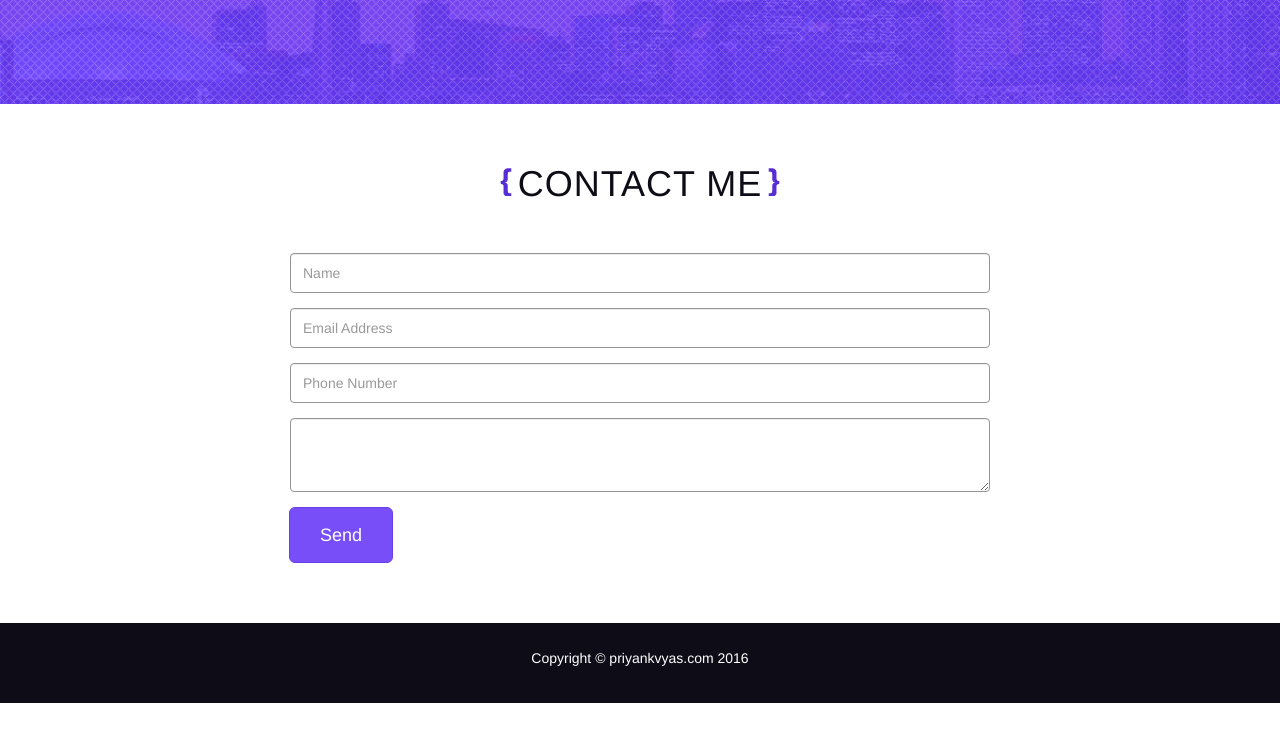
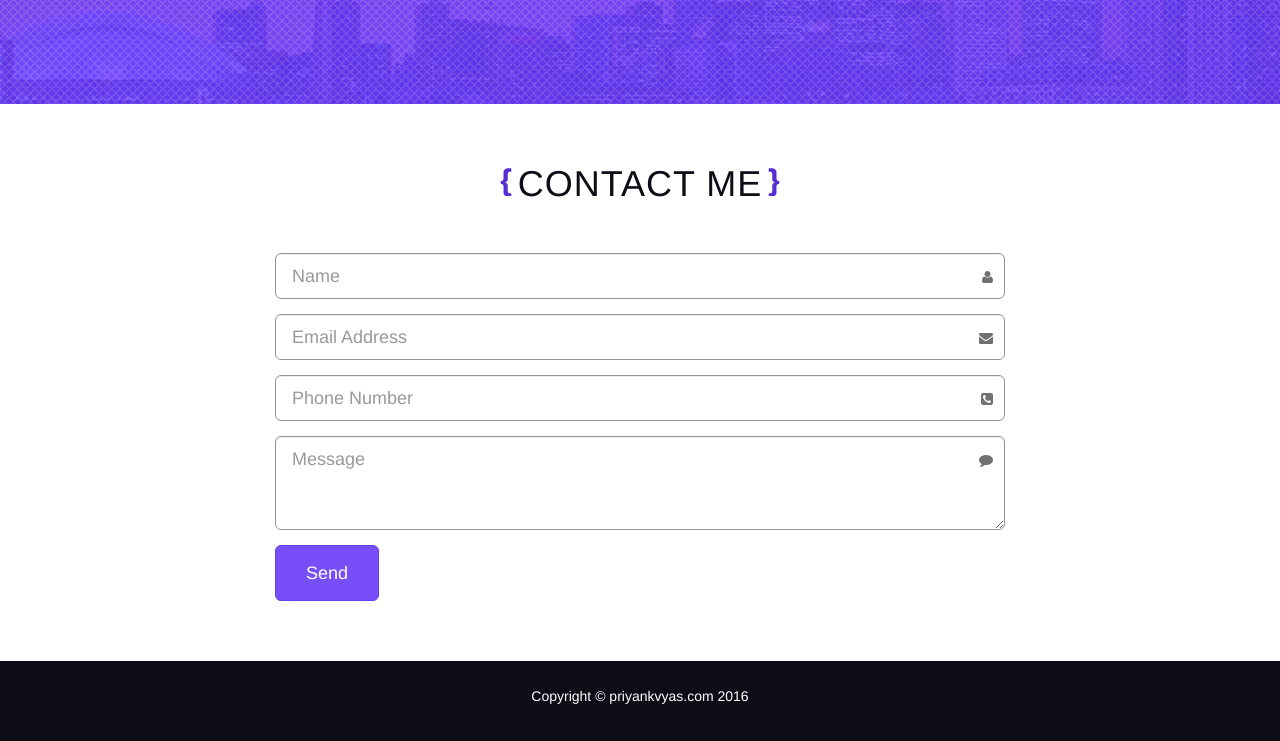
Before and after one commit to priyank5590/Assignment-1---Mini-Portfolio, a plain HTML site: page index.html in a window 1280 px wide. Shown: the part 1695-2436 px from the top of the page. Before the commit the page ends 2398 px from the top, so only its background shows below. Drawn offline with Linux system fonts and the light colour scheme.

Commit message:
contact form updated

```diff
--- a/content/custom.css
+++ b/content/custom.css
@@ -35,7 +35,7 @@ header .title {
 header .subtitle {
 	font-size: 3em;
 	display: block;
-	font-weight:300;
+	font-weight: 300;
 }
 @media screen and (max-width: 480px) {
 header .title {
@@ -52,7 +52,7 @@ header .title {
 header .subtitle {
 	font-size: 2em;
 	display: block;
-	font-weight:300;
+	font-weight: 300;
 }
 }
 section {
@@ -73,25 +73,23 @@ section h1:after {
 section h1:before {
 	content: url(../images/open-bracket.png);
 }
-section a{
+section a {
 	color: #333;
-	text-align:center;
+	text-align: center;
 }
 section a:hover {
 	color: #572ed5;
 	text-decoration: none;
 	transition: ease 0.3s;
 }
-section h3{
+section h3 {
 	color: #333;
-	text-align:center;
+	text-align: center;
 }
 section p {
 	margin: 0 auto 40px;
-	text-align:center;
+	text-align: center;
 }
-
-
 .aboutme {
 	background: url(../images/about-bg.jpg) #6534ff;
 	height: 100%;
@@ -101,7 +99,7 @@ section p {
 	color: #FFF;
 	background-size: cover;
 	padding: 80px 0px;
-	min-height:550px;
+	min-height: 550px;
 }
 div h1 {
 	color: #fff;
@@ -117,8 +115,7 @@ div h1 {
 	background-color: #774ef7;
 	border-color: #683fe6;
 	color: #ffffff;
-	margin-left:14px;
-	padding:15px 30px;
+	padding: 15px 30px;
 }
 .btn-success-custom:hover {
 	background-color: #683fe6;
@@ -129,14 +126,13 @@ div h1 {
 	min-height: 60px;
 	background-color: #0e0c17;
 }
-footer p{
-	color:#FFF;
-	line-height:70px;
-	text-align:center;
+footer p {
+	color: #FFF;
+	line-height: 70px;
+	text-align: center;
 }
 section figure {
-	background:url(../images/link.png) center;
-
+	background: url(../images/link.png) center;
 }
 section figure img {
 	opacity: 1;
@@ -146,3 +142,27 @@ section figure img {
 section figure:hover img {
 	opacity: .1;
 }
+.contact .left-inner-addon {
+	position: relative;
+}
+.contact .left-inner-addon input {
+	padding-left: 30px;
+}
+.contact .left-inner-addon i {
+	position: absolute;
+	padding: 10px 12px;
+	pointer-events: none;
+}
+.contact .right-inner-addon {
+	position: relative;
+}
+.contact .right-inner-addon input {
+	padding-right: 30px;
+}
+.contact .right-inner-addon i {
+	position: absolute;
+	right: 0px;
+	padding: 17px 12px;
+	pointer-events: none;
+	color:#717171;
+}
--- a/index.html
+++ b/index.html
@@ -1,7 +1,6 @@
 <!DOCTYPE html>
 <html lang="en">
 <head>
-
 <meta charset="utf-8">
 <meta http-equiv="X-UA-Compatible" content="IE=edge">
 <meta name="viewport" content="width=device-width, initial-scale=1">
@@ -16,7 +15,6 @@
 <!--css files ends-->
 
 <title>Priyank Vyas - Portfolio</title>
-
 </head>
 
 <body>
@@ -52,22 +50,20 @@
 <section id="portfolio"  class="container">
 	<h1 id="portfolio_title">Portfolio</h1>
 	<div class="col-md-12">
-		<div class="col-md-4 portfolio-item">
-			<a href="http://gc200322556.computerstudi.es/project/" target="_blank">
+		<div class="col-md-4 portfolio-item"> <a href="http://gc200322556.computerstudi.es/project/" target="_blank">
 			<figure><img src="images/project1.jpg" alt="Project-1" width="700" height="500" class="img-responsive"></figure>
 			</a>
 			<h3> <a href="http://gc200322556.computerstudi.es/project/" target="_blank">Delight - Antique Lamps</a></h3>
 			<p id="firstProject"></p>
 		</div>
-		<div class="col-md-4 portfolio-item">
-			<a href="https://play.google.com/store/apps/details?id=com.shopzgala" target="_blank">
+		<div class="col-md-4 portfolio-item"> <a href="https://play.google.com/store/apps/details?id=com.shopzgala" target="_blank">
 			<figure><img class="img-responsive" src="images/project2.jpg" width="700" height="500" alt="Shopzgala"></figure>
 			</a>
 			<h3><a href="https://play.google.com/store/apps/details?id=com.shopzgala" target="_blank">Shopzgala</a></h3>
 			<p id="secondProject"></p>
 		</div>
-		<div class="col-md-4 portfolio-item">
-			<a href="http://www.workhiveapp.com/" target="_blank"><figure><img class="img-responsive" src="images/project3.jpg" width="700" height="500" alt="Workhive"></figure>
+		<div class="col-md-4 portfolio-item"> <a href="http://www.workhiveapp.com/" target="_blank">
+			<figure><img class="img-responsive" src="images/project3.jpg" width="700" height="500" alt="Workhive"></figure>
 			</a>
 			<h3><a href="http://www.workhiveapp.com/" target="_blank">Workhive</a></h3>
 			<p id="thirdProject"></p>
@@ -91,35 +87,35 @@
 <!-- contact section starts -->
 <section id="contact" class="container">
 	<h1 id="contactme_title">Contact Me</h1>
+	<div class="contact">
+		<div class="col-md-8 col-md-offset-2">
 			<form method="post" action="index.html">
-			<div class="col-md-8 col-md-offset-2 control-group">
-				<div class="form-group col-xs-12">
-					<input name="name" type="text" class="form-control" placeholder="Name"  required data-validation-required-message="Please enter your name.">
+				<div class="form-group">
+					<div class="right-inner-addon"> <i class="fa fa-user"></i>
+						<input class="form-control input-lg" placeholder="Name" type="text" id="userName" required>
 					</div>
 				</div>
-
-			<div class="col-md-8 col-md-offset-2 control-group">
-				<div class="form-group col-xs-12 floating-label-form-group controls">
-					<input name="email" type="email" class="form-control" placeholder="Email Address" id="email" required data-validation-required-message="Please enter your email address.">
+				<div class="form-group">
+					<div class="right-inner-addon"> <i class="fa fa-envelope"></i>
+						<input class="form-control input-lg" placeholder="Email Address" type="text" id="email" required>
 					</div>
 				</div>
-
-			<div class="col-md-8 col-md-offset-2 control-group">
-				<div class="form-group col-xs-12 floating-label-form-group controls">
-					<input name="phone" type="tel" class="form-control" placeholder="Phone Number" id="phone" required data-validation-required-message="Please enter your phone number.">
+				<div class="form-group">
+					<div class="right-inner-addon"> <i class="fa fa-phone-square"></i>
+						<input class="form-control input-lg" placeholder="Phone Number" type="text" id="phone" required>
 					</div>
 				</div>
-
-			<div class="col-md-8 col-md-offset-2 control-group">
-				<div class="form-group col-xs-12 floating-label-form-group controls">
-					<textarea rows="3" name="usermsg" class="form-control" placeholder="Message" id="message" required data-validation-required-message="Please enter a message."> </textarea>
+				<div class="form-group">
+					<div class="right-inner-addon"> <i class="fa fa-comment"></i>
+						<textarea rows=3 class="form-control input-lg" placeholder="Message" id="message" type="text" ></textarea>
 					</div>
 				</div>
-			<div class="col-md-8 col-md-offset-2 control-group">
-				<button class="btn btn-success-custom btn-lg" type="submit">Send</button>
+				<div class="control-group">
+				<button type="submit"  class="btn btn-success-custom btn-lg" id="submitButton">Send</button>
 				</div>
-
 			</form>
+		</div>
+	</div>
 </section>
 <!-- contact section ends -->
 
@@ -128,7 +124,6 @@
 	<div class="container">
 		<p>Copyright © priyankvyas.com 2016</p>
 	</div>
-
 </footer>
 <!-- footer section ends -->
 
--- a/scripts/app.js
+++ b/scripts/app.js
@@ -14,11 +14,7 @@
 			aboutme,
 			portfolio_title,
 			aboutme_title,
-			contactme_title,
-			delight, shopzgala,
-			workhive,
-			name,
-			designation;
+			contactme_title;
 
 		firstProject = document.getElementById("firstProject");
 		firstProject.innerHTML = "This was my final project in the first semester for web and internet fundamentels. Perticularly in this project I learned how to use jQuery slider and integrate google maps on website. ";
@@ -41,18 +37,20 @@
 		contactme_title = document.getElementById("contactme_title");
 		contactme_title.innerHTML = "Contact Me";
 
-		delight= document.getElementById("delight");
-		delight.innerHTML = "Delight - Antique Lamps";
-
-		shopzgala= document.getElementById("shopzgala");
-		shopzgala.innerHTML = "Shopzgala";
-
-		workhive= document.getElementById("workhive");
-		workhive.innerHTML = "Workhive";
-
 	}
 		ProjectDescription();
 
+		var userName = document.getElementById("userName");
+		var email = document.getElementById("email");
+		var phone = document.getElementById("phone");
+		var message = document.getElementById("message");
+		var submitButton = document.getElementById("submitButton");
 
+		submitButton.addEventListener("click", function(){
+			console.log("User Name: " + userName.value);
+			console.log("Email Address: " + email.value);
+			console.log("Phone Number: " + phone.value);
+			console.log("Message: " + message.value);
+		});
 
 })();
```
Lines whose indentation alone changed are shown as unchanged.
